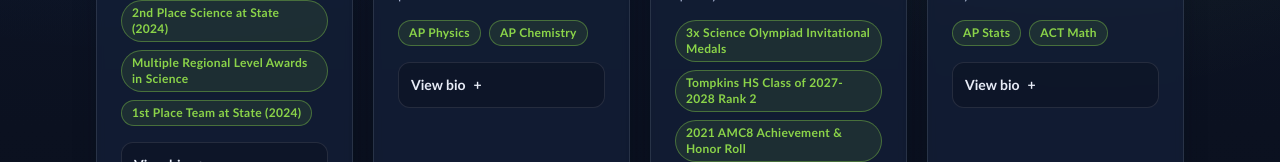
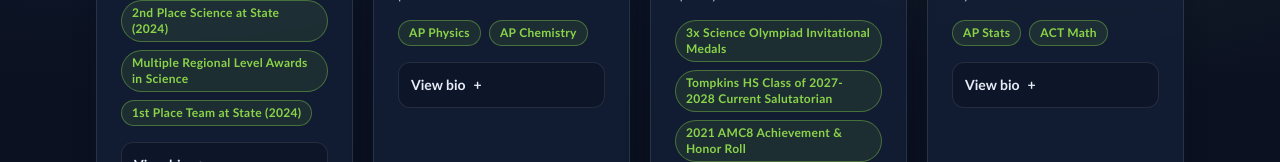
Before and after one commit to myalageri22/mstwebsite, a Next.js app: page /tutors in a window 1280 px wide. Shown: the part 702-864 px from the top of the page. Built offline with nearby package versions, Linux system fonts and the light colour scheme.

Commit message:
Updated Jack bio 2x

```diff
--- a/src/data/tutors.ts
+++ b/src/data/tutors.ts
@@ -37,7 +37,7 @@ export const tutors: Tutor[] = [
     fullBio:
       "Jack is a current 10th grader at Tompkins High School and has a strong background in academic competitions, with mutiple awards at various levels. On the side he is also a professional table tennis player.",
     image: "/tutors/maya.svg",
-    badges: ["3x Science Olympiad Invitational Medals", "Tompkins HS Class of 2027-2028 Rank 2", "2021 AMC8 Achievement & Honor Roll", "3x TMSCA State Medals", "4th Place Team at State (2024)"]
+    badges: ["3x Science Olympiad Invitational Medals", "Tompkins HS Class of 2027-2028 Current Salutatorian", "2021 AMC8 Achievement & Honor Roll", "3x TMSCA State Medals", "4th Place Team at State (2024)"]
   },
   {
     id: "eric-lin",
```
